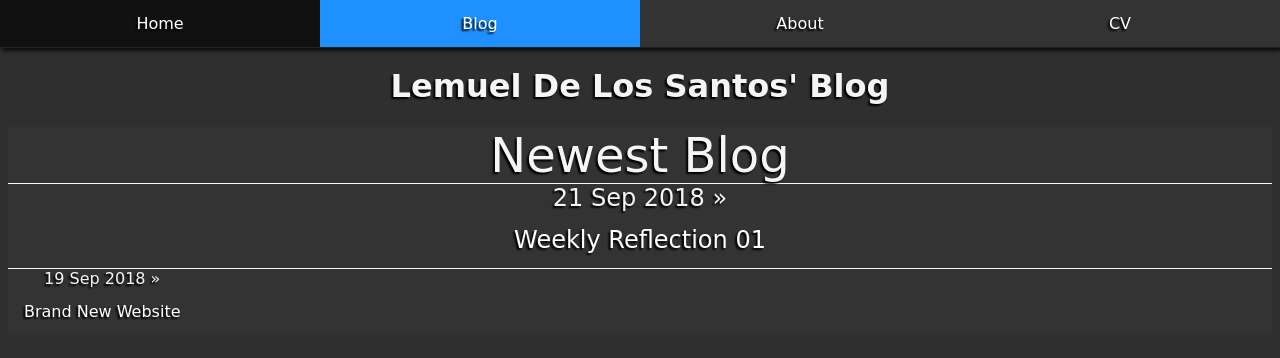
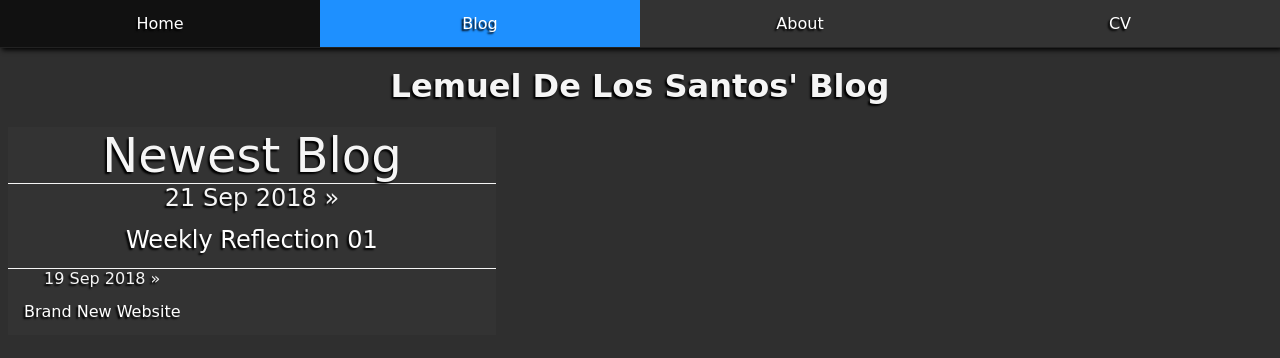
Before and after one commit to lemueldls/lemueld6200.github.io, a Jekyll site: the page built from blog/index.html, in a window 1280 px wide. Shown: the top 358 px of the page. Built offline with Jekyll 4.4.1, drawn with Linux system fonts in a browser that asks for light colours; the list of posts is cut into pages by our own code.

Commit message:
Update main.css

```diff
--- a/css/main.css
+++ b/css/main.css
@@ -44,8 +44,12 @@ p a {
 #potato:hover {
 	animation:bounce 1.5s infinite;
 }
+.posts {
+	display:table;
+}
 .posts li:first-child {
 	width:100%;
+	display:block;
 	font-size:150%;
 	border-bottom:thin solid whitesmoke;
 }
```
